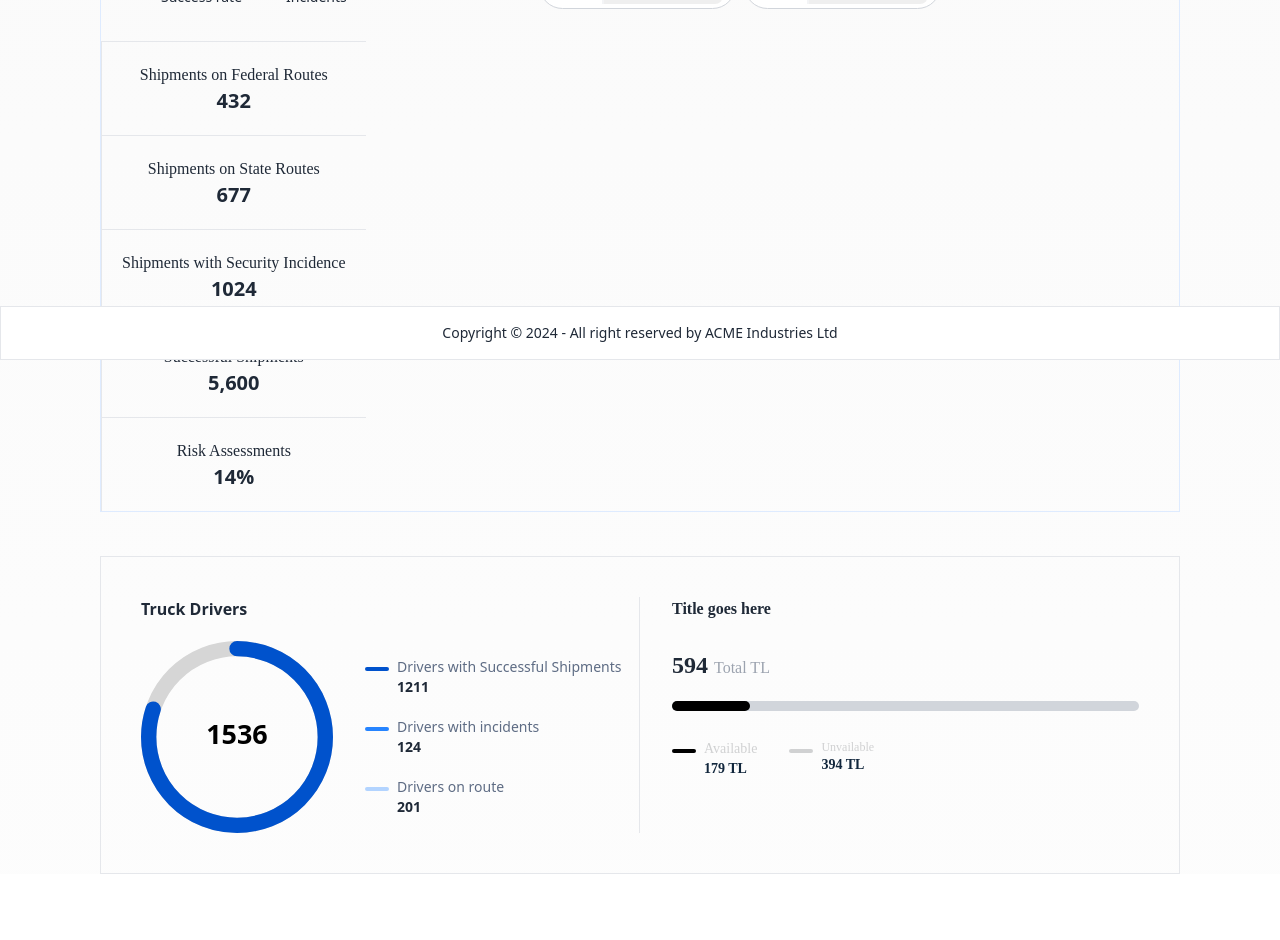
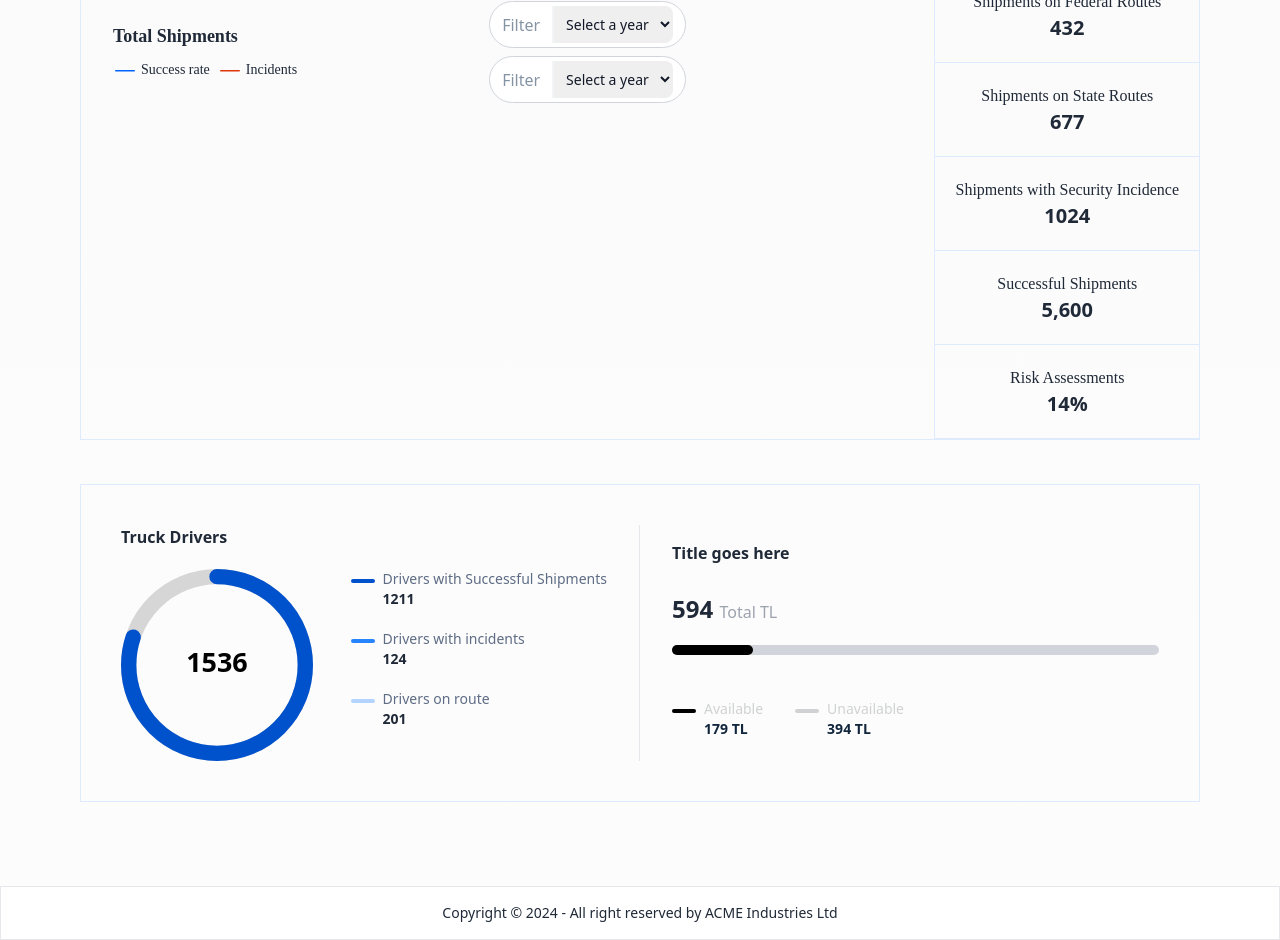
Before and after one commit to mdauwal/Vehicle-Tracking-System, a React (Create React App) app: page / in a window 1280 px wide. Shown: the part 440-1380 px from the top of the page. Before the commit the page ends 1314 px from the top, so only its background shows below. Built offline with nearby package versions, Linux system fonts and the light colour scheme; a small style sheet from the web is missing.

Commit message:
updated dashboard styling

```diff
--- a/src/components/ShipmentInfo.jsx
+++ b/src/components/ShipmentInfo.jsx
@@ -4,7 +4,7 @@ import dashboardData from "../data/dashboards";
 const ShipmentInfo = ({ title, value }) => {
   return (
     <div>
-      <div className="border-t p-5">
+      <div className="border-b border-[#DEEBFF] p-5">
         <label className="font-Avenir text[#9FA2B4]">{title}</label>
         <p className="font-bold text-xl">{value}</p>
       </div>
--- a/src/pages/Dashboard.jsx
+++ b/src/pages/Dashboard.jsx
@@ -68,7 +68,7 @@ const Dashboard = () => {
 
   return (
     <>
-      <div className="bg-gradient-to-b from-[#FAFAFA] to-[#FAFAFA80] px-[100px]">
+      <div className="bg-gradient-to-b from-[#FAFAFA] to-[#FAFAFA80] px-[80px] py-10">
         {/* HERO/WELCOME TEXT */}
         <div className="font-Avenir mb-12">
           <h1 className="text-2xl font-bold">Welcome back Admin's Name</h1>
@@ -78,7 +78,7 @@ const Dashboard = () => {
         </div>
 
         {/* CARD CONTAINER */}
-        <div className="flex flex-wrap items-center justify-between w-full mb-12">
+        <div className="grid grid-cols-1 sm:grid-cols-2 md:grid-cols-3 lg:grid-cols-4 gap-4 mb-12">
           {/* Mapping the data above into the card component */}
           {cardData.map((card, index) => (
             <Card
@@ -93,14 +93,14 @@ const Dashboard = () => {
 
         {/* CHART AND DATA CONTAINER */}
 
-        <div className="flex flex-wrap flex-row justify-between border border-[#DEEBFF]">
+        <div className="flex flex-wrap justify-between border border-[#DEEBFF]">
           {/* chart heading, colour key and chart  */}
           <div className="p-8">
             <div className="flex">
-              <div className="flex  flex-wrap gap-2 md:gap-48 items-center">
-                <div className="flex flex-col font-950">
-                  <h2>Total Shipments</h2>
-                  <div className="flex gap-4 text-sm">
+              <div className="flex flex-wrap sm:gap-1 md:gap-48 items-center">
+                <div className="flex flex-col font-Avenir  mb-4 md:mb-0">
+                  <h2 className="font-bold text-lg mb-2">Total Shipments</h2>
+                  <div className="flex gap-2 text-sm">
                     <span className="flex items-center gap-1 text-sm">
                       <GoHorizontalRule className="text-[#0065FF] text-2xl bold" />
                       Success rate
@@ -113,8 +113,8 @@ const Dashboard = () => {
                 </div>
 
                 {/* filter dropdown */}
-                <div className="flex flex-wrap gap-2">
-                  <form className="flex items-center bg-white border rounded-[50px] px-3 py-1 border-gray-300 w-ma max-w-sm mx-auto">
+                <div className="grid sm:grid-cols-1 grid-cols-2 gap-2 w-full md:w-auto">
+                  <form className="flex items-center bg-white border rounded-full px-3 py-1 border-gray-300 max-w-sm mx-auto">
                     <span className="text-[#8494A5] mr-3">Filter</span>
 
                     <select
@@ -122,21 +122,28 @@ const Dashboard = () => {
                       class="text-bold text-gray-900 text-sm rounded-e-lg border-s-gray-100 outline-none dark:border-s-gray-700 border-s-2 focus:ring-blue-500 focus:border-blue-500 block w-full p-2 dark:bg-gray-700 dark:border-gray-600 dark:placeholder-gray-400 dark:text-white dark:focus:ring-blue-500 dark:focus:border-blue-500"
                     >
                       <option selected>Select a year</option>
-                      <option value="JN">January</option>
-                      <option value="TX">February</option>
-                      <option value="WH">March</option>
-                      <option value="FL">April</option>
-                      <option value="VG">May</option>
-                      <option value="GE">June</option>
-                      <option value="MI">July</option>
-                      <option value="MI">August</option>
-                      <option value="MI">September</option>
-                      <option value="MI">October</option>
-                      <option value="MI">November</option>
-                      <option value="MI">December</option>
+                      {/* Dropdown options */}
+                      {[
+                        "January",
+                        "February",
+                        "March",
+                        "April",
+                        "May",
+                        "June",
+                        "July",
+                        "August",
+                        "September",
+                        "October",
+                        "November",
+                        "December",
+                      ].map((month, index) => (
+                        <option key={index} value={month.slice(0, 2)}>
+                          {month}
+                        </option>
+                      ))}
                     </select>
                   </form>
-                  <form className="flex items-center bg-white border rounded-[50px] px-3 py-0 border-gray-300 w-ma max-w-sm mx-auto">
+                  <form className="flex items-center bg-white border rounded-full px-3 py-1 border-gray-300 max-w-sm mx-auto">
                     <span className="text-[#8494A5] mr-3">Filter</span>
 
                     <select
@@ -144,18 +151,25 @@ const Dashboard = () => {
                       class="text-bold text-gray-900 text-sm rounded-e-lg border-s-gray-100 outline-none dark:border-s-gray-700 border-s-2 focus:ring-blue-500 focus:border-blue-500 block w-full p-2 dark:bg-gray-700 dark:border-gray-600 dark:placeholder-gray-400 dark:text-white dark:focus:ring-blue-500 dark:focus:border-blue-500"
                     >
                       <option selected>Select a year</option>
-                      <option value="JN">January</option>
-                      <option value="TX">February</option>
-                      <option value="WH">March</option>
-                      <option value="FL">April</option>
-                      <option value="VG">May</option>
-                      <option value="GE">June</option>
-                      <option value="MI">July</option>
-                      <option value="MI">August</option>
-                      <option value="MI">September</option>
-                      <option value="MI">October</option>
-                      <option value="MI">November</option>
-                      <option value="MI">December</option>
+                      {/* Dropdown options */}
+                      {[
+                        "January",
+                        "February",
+                        "March",
+                        "April",
+                        "May",
+                        "June",
+                        "July",
+                        "August",
+                        "September",
+                        "October",
+                        "November",
+                        "December",
+                      ].map((month, index) => (
+                        <option key={index} value={month.slice(0, 2)}>
+                          {month}
+                        </option>
+                      ))}
                     </select>
                   </form>
                 </div>
@@ -164,7 +178,7 @@ const Dashboard = () => {
           </div>
 
           {/* SHIPMENT STATS/DATA */}
-          <div className="text-center border-l">
+          <div className="text-center border-l border-[#DEEBFF] w-full md:w-fit">
             {shipmentData.map((data, index) => (
               <ShipmentInfo key={index} title={data.title} value={data.value} />
             ))}
@@ -172,21 +186,20 @@ const Dashboard = () => {
         </div>
 
         {/* TRUCK DRIVERS CARD */}
-        <div className="border flex flex-wrap w-full my-11 p-10">
-          {/* DONUT CHART, VALUES AND KEYS */}
-          <div className=" flex flex-col border-r w-1/2">
+        <div className="border border-[#DEEBFF] flex flex-wrap md:flex-nowrap my-11 p-10 h-fit">
+          {/* TRUCK DRIVERS: DONUT CHART, VALUES AND KEYS */}
+          <div className="flex flex-col w-full mb-5 md:mb-0 md:w-1/2 md:border-r pr-8">
             <label className="font-bold mb-5">Truck Drivers</label>
+
+            <div className="flex flex-wrap justify-between items-start gap-8">
               {/* DONUT CHART */}
-            <div className="flex justify-between items-center gap-8 ">
-              <div>
-                <div className="w-48 ">
+              <div className="w-48 mx-auto md:mx-0">
                 <CircularProgressbar
                   className="text-black font-bold"
                   value={80}
                   text={"1536"}
                   styles={buildStyles({
                     display: "flex",
-                      width: "1px",
                     pathColor: "#0052CC",
                     textColor: "#000000",
                     textSize: "14px",
@@ -194,7 +207,85 @@ const Dashboard = () => {
                 />
               </div>
 
-                {/* <div className="relative w-64 h-64">
+              {/* KEYS TO CHART */}
+              <div className="flex flex-col gap-5">
+                <label className="flex items-start gap-2 text-sm">
+                  <span className="mt-2.5 bg-[#0052CC] rounded-full h-1 w-6"></span>
+                  <div>
+                    <p className="text-sm text-[#5E6C84]">
+                      Drivers with Successful Shipments
+                    </p>
+                    <p className="font-bold">1211</p>
+                  </div>
+                </label>
+
+                <label className="flex items-start gap-2 text-sm">
+                  <span className="mt-2.5 bg-[#2684FF] rounded-full h-1 w-6"></span>
+                  <div>
+                    <p className="text-sm text-[#5E6C84]">
+                      Drivers with incidents
+                    </p>
+                    <p className="font-bold">124</p>
+                  </div>
+                </label>
+
+                <label className="flex items-start gap-2 text-sm">
+                  <span className="mt-2.5 bg-[#B3D4FF] rounded-full h-1 w-6"></span>
+                  <div>
+                    <p className="text-sm text-[#5E6C84]">Drivers on route</p>
+                    <p className="font-bold">201</p>
+                  </div>
+                </label>
+              </div>
+            </div>
+          </div>
+
+          {/* AVAILABILITY PROGRESS BAR */}
+          <div className="w-full md:w-1/2 pl-8 md:border-t-0 border-t">
+            <h3 className="font-bold my-4 md:mb-7">Title goes here</h3>
+
+            {/* PROGRESSBAR */}
+            <div className="flex flex-col">
+              <h2 className="mb-5 text-2xl font-bold dark:text-white">
+                594{" "}
+                <span className="text-gray-400 text-base font-normal">
+                  Total TL
+                </span>
+              </h2>
+
+              <div className="bg-gray-300 rounded-full h-2.5 w-full mb-4 dark:bg-gray-700">
+                <div className="bg-black h-2.5 w-2/12 rounded-full dark:bg-gray-300"></div>
+              </div>
+
+              <div className="flex flex-col sm:flex-row gap-8 mt-7">
+                <label className="flex items-start gap-2">
+                  <span className="mt-2.5 bg-[#000000] rounded-full h-1 w-6"></span>
+                  <div>
+                    <p className="text-sm text-[#D0D1D2]">Available</p>
+                    <p className="font-bold text-sm text-[#11263C]">179 TL</p>
+                  </div>
+                </label>
+
+                <label className="flex items-start gap-2">
+                  <span className="mt-2.5 bg-[#D0D1D2] rounded-full h-1 w-6"></span>
+                  <div>
+                    <p className="text-sm text-[#D0D1D2]">Unavailable</p>
+                    <p className="font-bold text-sm text-[#11263C]">394 TL</p>
+                  </div>
+                </label>
+              </div>
+            </div>
+          </div>
+        </div>
+      </div>
+    </>
+  );
+};
+
+export default Dashboard;
+
+{
+  /* <div className="relative w-64 h-64">
                   <div className="absolute inset-0 flex flex-col items-center justify-center">
                     <span className="text-4xl font-bold">1536</span>
                     <span className="text-lg">Total Drivers</span>
@@ -246,78 +337,5 @@ const Dashboard = () => {
                       cy="128"
                     />
                   </svg>
-                </div> */}
-              </div>
-              {/* <DonutChart /> */}
-              {/*KEYS TO CHART*/}
-              <div className="w-full flex flex-col md:gap-5">
-                <label className="flex gap-2 text-sm">
-                  <span className="mt-2.5 bg-[#0052CC] rounded-full h-1 w-6"></span>
-                  <div>
-                    <p className="text-sm text-[#5E6C84]">
-                      Drivers with Successful Shipments
-                    </p>
-                    <p className="font-bold sm">1211</p>
-                  </div>
-                </label>
-                <label className="flex gap-2 text-sm">
-                  <span className="mt-2.5 bg-[#2684FF] rounded-full h-1 w-6"></span>
-                  <div>
-                    <p className="text-sm text-[#5E6C84]">
-                      Drivers with incidents
-                    </p>
-                    <p className="font-bold sm">124</p>
-                  </div>
-                </label>
-                <label className="flex gap-2 text-sm">
-                  <span className="mt-2.5 bg-[#B3D4FF] rounded-full h-1 w-6"></span>
-                  <div>
-                    <p className="text-sm text-[#5E6C84]">Drivers on route</p>
-                    <p className="font-bold sm">201</p>
-                  </div>
-                </label>
-              </div>
-            </div>
-          </div>
-
-          {/*AVAILABILITY PROGRESS BAR */}
-          <div className="w-1/2 pl-8 font-Avenir">
-            <h3 className="font-bold mb-7">Title goes here</h3>
-
-            {/* PROGRESSBAR */}
-            <div className="w-full ">
-              <h2 class="mb-5 text-2xl font-bold dark:text-white">
-                594{" "}
-                <span className="text-gray-400 text-base font-normal ">
-                  Total TL
-                </span>
-              </h2>
-
-              <div class=" bg-gray-300 rounded-full h-2.5 w-full mb-4 dark:bg-gray-700">
-                <div class="bg-black h-2.5 w-2/12 rounded-full dark:bg-gray-300 "></div>
-                <div className="flex gap-8 mt-7">
-                  <label className="flex gap-2">
-                    <span className="mt-2.5 bg-[#000000] rounded-full h-1 w-6"></span>
-                    <div>
-                      <p className="text-sm text-[#D0D1D2]">Available</p>
-                      <p className="font-bold text-sm text-[#11263C]">179 TL</p>
-                    </div>
-                  </label>
-                  <label className="flex gap-2">
-                    <span className="mt-2.5 bg-[#D0D1D2] rounded-full h-1 w-6"></span>
-                    <div>
-                      <p className="text-xs text-[#D0D1D2]">Unvailable</p>
-                      <p className="font-bold text-sm text-[#11263C]">394 TL</p>
-                    </div>
-                  </label>
-                </div>
-              </div>
-            </div>
-          </div>
-        </div>
-      </div>
-    </>
-  );
-};
-
-export default Dashboard;
+                </div> */
+}
--- a/src/pages/Layout.jsx
+++ b/src/pages/Layout.jsx
@@ -1,11 +1,11 @@
-/* eslint-disable jsx-a11y/anchor-is-valid */
-import React from 'react';
-import { Outlet, Link } from 'react-router-dom';
-import Beepboop from '../assets/Beepboop.png';
-import { BsBell } from 'react-icons/bs';
-import { RiArrowDropDownLine } from 'react-icons/ri';
+import React, { useState } from "react";
+import { Outlet, Link } from "react-router-dom";
+import Beepboop from "../assets/Beepboop.png";
+import { BsBell } from "react-icons/bs";
+import { RiArrowDropDownLine } from "react-icons/ri";
 
 const Layout = () => {
+  const [isOpen, setIsOpen] = useState(false);
   return (
     <div className=" h-screen">
       <nav class=" mb-0 border shadow-md">
@@ -37,6 +37,7 @@ const Layout = () => {
             <button
               data-collapse-toggle="navbar-cta"
               type="button"
+              onClick={() => setIsOpen(!isOpen)}
               class="inline-flex items-center p-2 w-10 h-10 justify-center text-sm text-gray-500 rounded-lg md:hidden hover:bg-gray-100 focus:outline-none focus:ring-2 focus:ring-gray-200 dark:text-gray-400 dark:hover:bg-gray-700 dark:focus:ring-gray-600"
               aria-controls="navbar-cta"
               aria-expanded="false"
@@ -60,10 +61,12 @@ const Layout = () => {
             </button>
           </div>
           <div
-            class="items-center justify-between hidden w-full md:flex md:w-auto md:order-1"
+            class={`items-center justify-between hidden w-full md:flex md:w-auto md:order-1 ${
+              isOpen ? "block" : "hidden"
+            }`}
             id="navbar-cta"
           >
-            <ul class="flex flex-wrap flex-col font-medium p-4 md:p-0 mt-4 border border-gray-100 rounded-lg bg-gray-50 md:space-x-8 rtl:space-x-reverse md:flex-row md:mt-0 md:border-0  dark:border-gray-700">
+            <ul class="flex flex-wrap flex-col font-medium p-4 md:p-0 mt-4 border border-gray-100 rounded-lg md:space-x-8 rtl:space-x-reverse md:flex-row md:mt-0 md:border-0  dark:border-gray-700">
               <li>
                 <a
                   href="/"
@@ -114,7 +117,7 @@ const Layout = () => {
         <Outlet />
       </main>
 
-      <footer className="footer fixed bottom-0 left-0 footer-center bg-white text-base-content p-4 border">
+      <footer className="footer footer-center bg-white text-base-content p-4 border">
         <aside>
           <p>
             Copyright © {new Date().getFullYear()} - All right reserved by ACME
```
Also changed, not shown: 1 other file (tests, documents, lock files or other folders). Lines whose indentation alone changed are shown as unchanged.
